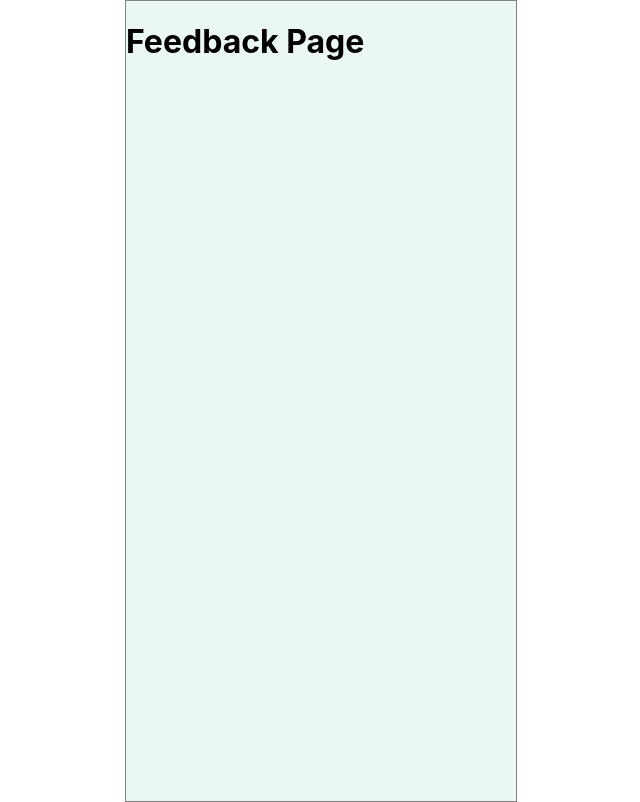
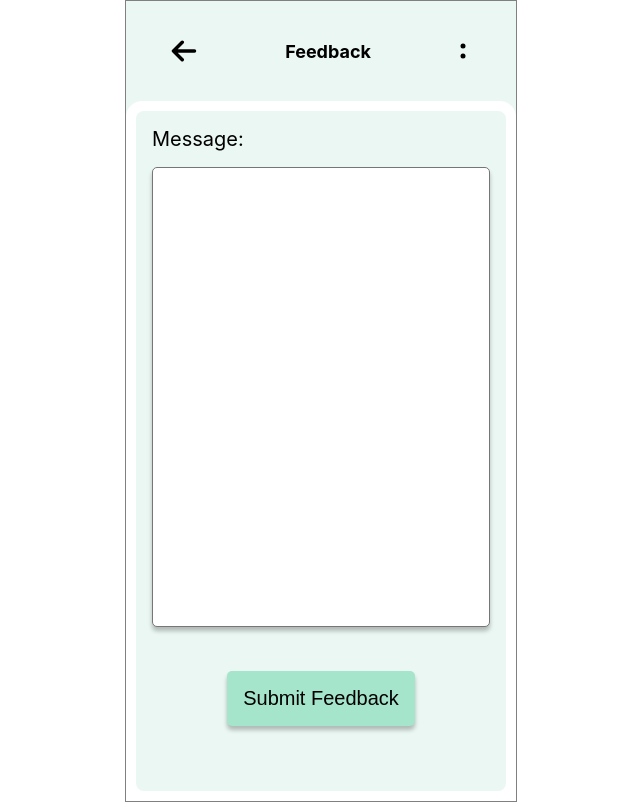
Before and after one commit to kacperlet/mindLAMP-SBU-resources-activity, a React (Create React App) app: page /feedback in a window 1280 px wide. Shown: the whole page, without its empty margins (319-959 px from the left). Built offline with nearby package versions, Linux system fonts and the light colour scheme.

Commit message:
implemented feedback page

```diff
--- a/src/App.css
+++ b/src/App.css
@@ -19,6 +19,15 @@
     padding-bottom: 22px;
 
     border-radius: 16px 16px 0px 0px;
+}
+
+#page-container{
+    box-sizing: border-box;
+    border-radius: 16px 16px 0px 0px;
+    background: #FFFFFF;
+    gap: 10px;
+    height: calc(100vh - 100px );
+    padding: 10px;
 }
 
 .resource-card {
@@ -95,3 +104,47 @@ div:hover > .right-arrow {
     font-size: 14px;
     width: 80%;
 }
+
+#feedback-textbox{
+    font-size: 20px;
+    box-sizing: border-box;
+    background: #EAF7F2;
+    border-radius: 8px;
+    padding: 16px;
+    height: 100%;
+    width: 100%;
+    margin: auto;
+}
+
+.feedback-textarea{
+    height:100%;
+    width:100%;
+    margin:auto;
+    resize:None;
+    border-radius: 5px;
+    font-size: 20px;
+    box-shadow: 0 4px 4px  rgba(0, 0, 0, 0.250);
+}
+
+.submit-button{
+    display: block;
+    border-radius: 5px;
+    border: none;
+    background-color: #A5E5CC;
+    padding: 16px;
+    font-size: 20px;
+    margin-top: 30px;
+    margin: 50px auto 0 auto;
+    box-shadow: 0 4px 4px  rgba(0, 0, 0, 0.250);
+}
+
+.post-feedback-submit{
+    color: #383A44;
+    font-size: 20;
+    display: flex;
+    flex-direction: column;
+    align-items: center;
+    justify-content: center;
+    height: 100%;
+
+}
--- /dev/null
+++ b/src/components/FeedBackTextBox.js
@@ -0,0 +1,52 @@
+import { useState } from "react"
+import { useNavigate } from "react-router-dom"
+
+function FeedBackTextBox(){
+
+    const [submit, setSubmit] = useState(false)
+    const [feedbackValue, setFeedback] = useState("")
+    const handleChange = (event) => {
+        setFeedback(event.target.value)
+    }
+    const submitFeedback = () => {
+        console.log(feedbackValue)
+        setSubmit(true)
+    }
+
+    const navigate = useNavigate()
+
+    if(!submit){
+    return <div id="feedback-textbox">
+
+
+            <div style={{marginBottom:"16px"}} >Message:</div>
+            <div style={{  display: "flex", boxSizing:"border-box", height:"70%" }} >
+                <textarea
+                value={feedbackValue}
+                onChange={handleChange}
+                className="feedback-textarea"  ></textarea>
+
+            </div>
+
+            <button onClick={submitFeedback} className="submit-button" >Submit Feedback</button>
+        </div>
+    } else {
+        return <div id="feedback-textbox" >
+
+        <div className="post-feedback-submit">
+            <div style={{marginBottom:"16px"}} >Submited</div>
+            <div>We Appreciate Your Feedback</div>
+            <button onClick={()=>{navigate('/')}} className="submit-button">
+                Return Home
+            </button>
+        </div>
+
+        </div>
+    }
+
+
+
+
+}
+
+export default FeedBackTextBox
--- a/src/components/FeedbackPage.js
+++ b/src/components/FeedbackPage.js
@@ -1,5 +1,23 @@
+import { useNavigate } from "react-router-dom"
+import FeedBackTextBox from "./FeedBackTextBox.js"
+
 function Feedback() {
-    return <h1>Feedback Page</h1>;
+
+    const navigate = useNavigate()
+
+    return <div style={{maxHeight:"100%", display:"flex", flexDirection:"column"}}>
+
+    <div id="resource-header">
+        <img onClick={()=>navigate("/")} alt="" src="icons/left-arrow.svg" style={{height: 42, cursor: 'pointer'}} ></img>
+        <span>Feedback</span>
+        <img alt="" src="icons/dots.svg" style={{height: 24}}></img>
+    </div>
+
+    <div id="page-container" >
+        <FeedBackTextBox/>
+    </div>
+
+    </div>
 }
 
 export default Feedback
--- a/src/components/ResourceList.js
+++ b/src/components/ResourceList.js
@@ -1,7 +1,8 @@
+import { useNavigate } from "react-router-dom"
 import ResourceCard from "./ResourceCard"
 
 function ResourceList() {
-
+    const navigate = useNavigate()
     const resources = [
         {color: "#4378DB", text: "Traffic Signals", icon_path: "icons/traffic.svg", path: "traffic"},
         {color: "#F0A714", text: "Focus", icon_path: "icons/focus.svg", path: "focus"},
@@ -23,7 +24,7 @@ function ResourceList() {
                 />
             ))
         }
-        <div id="suggestions-box">
+        <div onClick={() => {navigate('/feedback')}}  id="suggestions-box">
             <span>Something Else? Make A Suggestion!</span>
             <img alt="" className="right-arrow" src="icons/arrow.svg" />
         </div>
```
